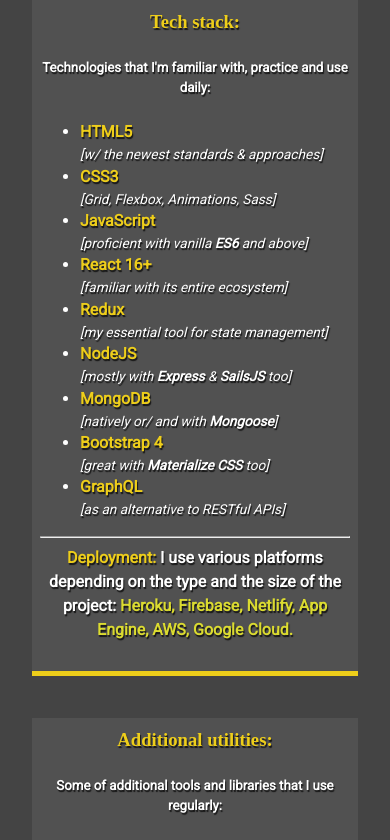
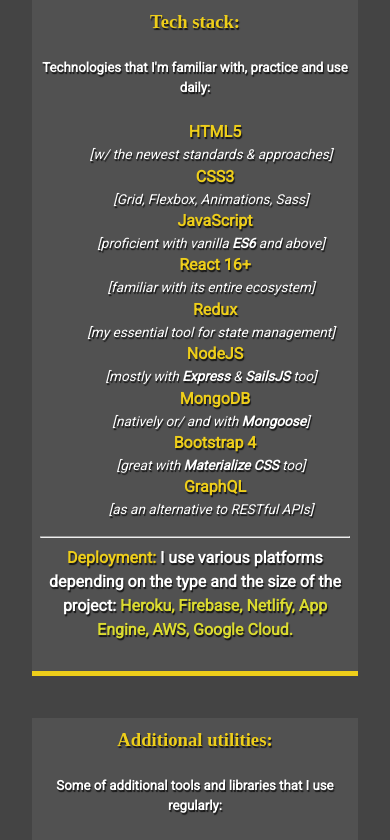
Before and after one commit to wsheffel/reactivePortfolio, a React (Create React App) app: page /about in a window 390 px wide. Shown: the part 1980-2820 px from the top of the page. Built offline with nearby package versions, Linux system fonts and the light colour scheme; a web font is replaced by a local one.

Commit message:
Fix media queries

```diff
--- a/src/style/App.css
+++ b/src/style/App.css
@@ -747,7 +747,7 @@
   }
 }
 
-@media screen and (min-width: 768px) and (max-width: 1171px) {
+@media screen and (min-width: 825px) and (max-width: 1171px) {
   .projects {
     grid-template-columns: repeat(2, 1fr);
   }
@@ -757,11 +757,10 @@
   #home {
     text-align: center;
   }
-  .highlighetList {
+  /* .highlighetList {
     list-style-type: none;
-    padding-top: 0px;
     padding: inherit;
-  }
+  } */
   /* .openImageModal {
     height: 333px;
   } */
@@ -769,10 +768,13 @@
 
 /* iPhone 11 Pro and below */
 @media screen and (max-width: 824px) {
+  .highlightedProject {
+    grid-template-columns: repeat(2, 1fr);
+  }
+
   .about-info .bio-image {
     margin: auto;
   }
-
   .openImageModal {
     height: 333px;
   }
@@ -793,7 +795,6 @@
     width: 100%;
     min-height: 0;
   }
-
   ul.menu-nav.show,
   div.menu-branding.show {
     transform: translate3d(0, 0, 0);
@@ -834,15 +835,21 @@
   .projects {
     grid-template-columns: repeat(2, 1fr);
   }
-  .highlightedProject {
-    grid-template-columns: repeat(2, 1fr);
-  }
-
   nav a {
     padding: 2rem;
   }
   ul li {
     text-align: left;
+  }
+  .job ul li {
+    justify-items: center;
+    display: grid;
+  }
+}
+
+@media screen and (max-width: 736px) {
+  .highlightedProject {
+    grid-template-columns: 1fr;
   }
 }
 
```
Also changed, not shown: 1 other file (tests, documents, lock files or other folders).
